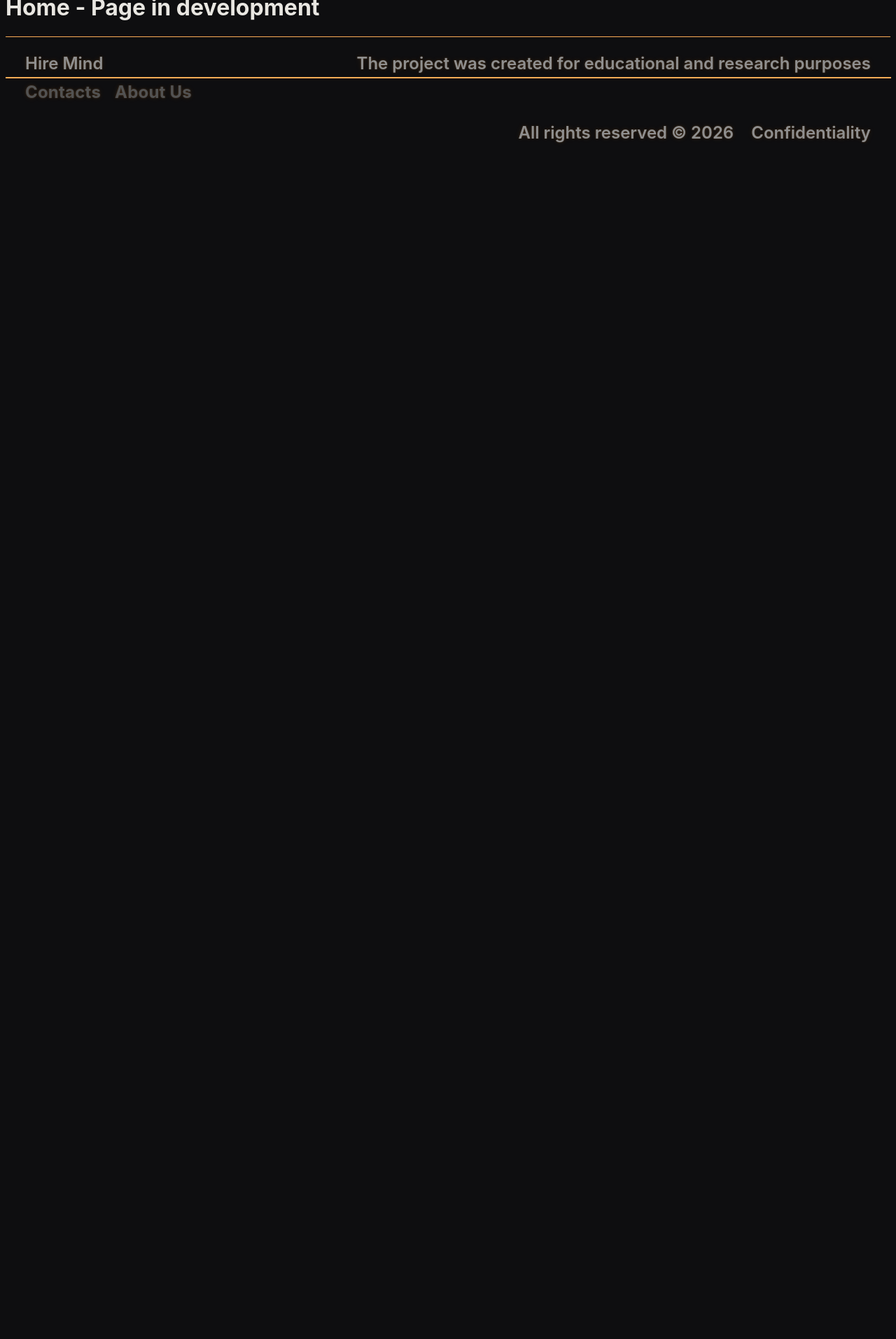
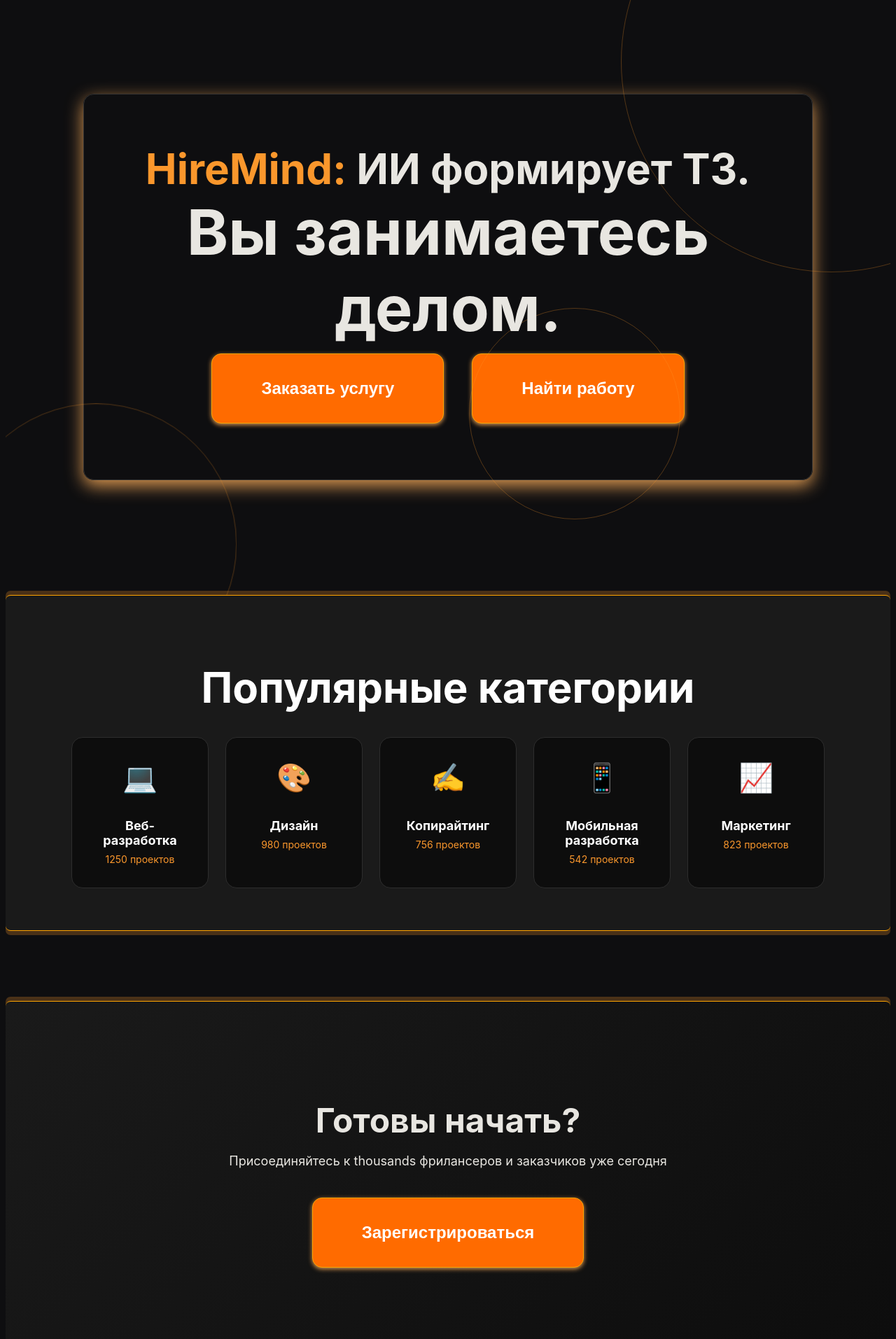
Before and after one commit to MaSidrenko/HireMind, a React (Vite) app in the folder frontend/: page / in a window 1280 px wide. Shown: the part 100-2013 px from the top of the page at 70% size. Before the commit the page ends 800 px from the top, so only its background shows below. Built offline with nearby package versions, Linux system fonts and the light colour scheme.

Commit message:
feat[frontend]: create a Home Page

```diff
--- a/frontend/src/app/App.tsx
+++ b/frontend/src/app/App.tsx
@@ -1,6 +1,6 @@
 import { Navbar } from "@/widgets";
 import { Footer } from "@/widgets";
-import { Contacts, AboutUs} from "@/pages";
+import { Contacts, AboutUs, Projects} from "@/pages";
 import "./App.css";
 import { PageRoutes } from "./providers/router/routeConfig";
 import { Route, Routes } from "react-router-dom";
@@ -16,6 +16,7 @@
 			<Routes>
 				<Route path="/contacts" element={<Contacts />} />
 				<Route path="/about" element={<AboutUs />} />
+				<Route path="/projects" element={<Projects />} />
 			</Routes>
 			<Footer></Footer>
 		</div>
--- a/frontend/src/pages/HomePage/Home.css
+++ b/frontend/src/pages/HomePage/Home.css
@@ -0,0 +1,266 @@
+.highligh-home-page {
+	color: #fa972c;
+}
+
+:root {
+	--orange-primary: #fa972c;
+	--black: #0d0d0d;
+	--black-light: #1a1a1a;
+	--black-gray: #2d2d2d;
+}
+
+.hero {
+	min-height: calc(100vh - 80px);
+	display: flex;
+	align-items: center;
+	justify-content: center;
+	position: relative;
+	overflow: hidden;
+	padding: 80px 0;
+}
+
+.hero-bg {
+	position: absolute;
+	inset: 0;
+	pointer-events: none;
+	z-index: 0;
+}
+
+/* .hero h1 {
+	position: relative;
+	z-index: 1;
+} */
+
+.hero-circle {
+	position: absolute;
+	border-radius: 50%;
+	border: 1px solid var(--orange-primary);
+	opacity: 0.3;
+}
+
+.hero-circle-1 {
+	width: 600px;
+	height: 600px;
+	top: -200px;
+	right: -200px;
+	animation: float 8s ease-in-out infinite;
+}
+
+.hero-circle-2 {
+	width: 400px;
+	height: 400px;
+	bottom: -100px;
+	left: -100px;
+	animation: float 10s ease-in-out infinite reverse;
+}
+
+.hero-circle-3 {
+	width: 300px;
+	height: 300px;
+	top: 50%;
+	left: 50%;
+	transform: translate(-50%, -50%);
+	animation: float 12s ease-in-out infinite;
+}
+
+@keyframes float {
+	0%,
+	100% {
+		transform: translate(0, 0);
+	}
+	50% {
+		transform: translate(30px, 30px);
+	}
+}
+
+.slogan-home-page {
+	font-size: 60px;
+	position: relative;
+	z-index: 1;
+	text-align: center;
+	max-width: 900px;
+	margin: 0;
+}
+
+.cat-text {
+	font-size: 60px;
+	position: relative;
+	z-index: 1;
+	text-align: center;
+	max-width: 900px;
+	margin: 35px auto;
+	color: white;
+}
+
+.border-slogan-home-page {
+	border: #333 1px solid;
+	/* box-shadow: 0 8px 12px -6px #de9a52; */
+	box-shadow: 0 8px 24px #de9a52;
+	padding: 70px;
+	border-radius: 15px;
+}
+
+.cat-container {
+	border: #333 1px solid;
+	/* box-shadow: 0 8px 12px -6px #de9a52; */
+	box-shadow: 0 2px 6px #de9a52;
+	padding: 70px;
+	border-radius: 15px;
+	color: #8f8f8f;
+	/* margin-bottom: 100px; */
+	margin: 200px;
+}
+
+.btn-main-page {
+	background-color: #ff6b00;
+	/* color: #fa972c; */
+	/* color: #2b2b2b7b; */
+	color: white;
+	border: orange 1px solid;
+	/* border: none; */
+	padding: 35px 70px;
+	font-size: 24px;
+	font-weight: 700;
+	border-radius: 14px;
+	box-shadow: 0 2px 6px #de9a52;
+	margin: 10px;
+	transition:
+		background-color 0.3s ease,
+		color 0.3s ease,
+		box-shadow 0.3s ease,
+		transform 0.3s ease;
+}
+
+.btn-main-page:hover {
+	background-color: transparent;
+	color: #fa972c;
+	box-shadow: 0 4px 12px #de9a52;
+	transform: translateY(-2px);
+}
+
+.btn-main-page:active {
+	background-color: #ff6b00;
+	color: #2b2b2b;
+	box-shadow: 0 2px 6px #de9a52;
+	transform: translateY(-2px);
+}
+
+.btn-main-page-container {
+	display: flex;
+	justify-content: center;
+	gap: 20px;
+}
+
+.home-page-another-size {
+	font-size: 90px;
+}
+
+@media (max-width: 1024px) {
+	.categories-grid {
+		grid-template-columns: repeat(3, 1fr);
+	}
+
+	.steps-grid {
+		grid-template-columns: repeat(2, 1fr);
+		gap: 48px;
+	}
+
+	.step-card:not(:last-child)::after {
+		display: none;
+	}
+}
+
+.categories-grid {
+	grid-template-columns: repeat(2, 1fr);
+}
+
+.categories {
+	padding: 60px 70px;
+	background: var(--black-light);
+	border-top: 1px orange solid;
+	border-bottom: 1px orange solid;
+	margin-bottom: 100px;
+	/* box-shadow: 100px 100px 100px orange; */
+	/* box-shadow: 0px 1px 1px 0px orange; */
+	box-shadow:
+		0 -6px 0px rgba(250, 151, 44, 0.25),
+		0 6px 0px rgba(250, 151, 44, 0.25);
+	border-radius: 7px;
+}
+
+.categories-grid {
+	display: grid;
+	grid-template-columns: repeat(5, 1fr);
+	gap: 24px;
+}
+
+.category-card {
+	background: var(--black);
+	border: 1px solid var(--black-gray);
+	border-radius: 16px;
+	padding: 32px 24px;
+	text-align: center;
+	transition: all 0.3s ease;
+	text-decoration: none;
+	color: inherit;
+	display: flex;
+	flex-direction: column;
+	align-items: center;
+}
+
+.category-card:hover {
+	border-color: var(--orange-primary);
+	transform: translateY(-4px);
+}
+
+.category-icon {
+	font-size: 40px;
+	display: block;
+	margin-bottom: 16px;
+}
+
+.category-name {
+	font-size: 18px;
+	margin-bottom: 8px;
+	color: #ffffff;
+	text-decoration: none;
+}
+
+.category-count {
+	font-size: 14px;
+	color: var(--orange-primary);
+}
+.container {
+	max-width: 1400px;
+	margin: 0 auto;
+	padding: 0 24px;
+}
+.cta-content {
+	text-align: center;
+}
+
+.cta-content h2 {
+	font-size: 48px;
+	margin-bottom: 16px;
+}
+
+.cta-content p {
+	font-size: 18px;
+	color: var(--gray-text);
+	margin-bottom: 32px;
+}
+.cta {
+	padding: 100px 0;
+	background: linear-gradient(
+		135deg,
+		var(--black-light) 0%,
+		var(--black) 100%
+	);
+	box-shadow:
+		0 -6px 0px rgba(250, 151, 44, 0.25),
+		0 6px 0px rgba(250, 151, 44, 0.25);
+	border-radius: 7px;
+	margin-bottom: 100px;
+	border-top: 1px orange solid;
+	border-bottom: 1px orange solid;
+}
--- a/frontend/src/pages/HomePage/Home.tsx
+++ b/frontend/src/pages/HomePage/Home.tsx
@@ -1,3 +1,98 @@
+import { Link, NavLink, useNavigate } from "react-router-dom";
+import "./Home.css";
+
 export default function Home() {
-  return (<h1>Home - Page in development</h1>);
+	const categories = [
+		{ name: "Веб-разработка", icon: "💻", count: 1250 },
+		{ name: "Дизайн", icon: "🎨", count: 980 },
+		{ name: "Копирайтинг", icon: "✍️", count: 756 },
+		{ name: "Мобильная разработка", icon: "📱", count: 542 },
+		{ name: "Маркетинг", icon: "📈", count: 823 },
+	];
+
+	const navigate = useNavigate();
+
+	return (
+		<div>
+			<div className="hero">
+				<div className="hero-bg">
+					<div className="hero-circle hero-circle-1"></div>
+					<div className="hero-circle hero-circle-2"></div>
+					<div className="hero-circle hero-circle-3"></div>
+				</div>
+				<div className="border-slogan-home-page">
+					<h1 className="slogan-home-page">
+						<span className="highligh-home-page">HireMind:</span> ИИ
+						формирует ТЗ. <br />{" "}
+						<span className="home-page-another-size">
+							Вы занимаетесь делом.
+						</span>
+					</h1>
+					<div className="btn-main-page-container">
+						<button
+							className="btn-main-page"
+							onClick={() => {
+								navigate("/sign-in");
+							}}
+						>
+							Заказать услугу
+						</button>
+						<button
+							className="btn-main-page"
+							onClick={() => {
+								navigate("/sign-in");
+							}}
+						>
+							Найти работу
+						</button>
+					</div>
+				</div>
+			</div>
+			<div>
+				<section className="categories">
+					<h3 className="cat-text">Популярные категории</h3>
+					<div className="container">
+						<div className="categories-grid">
+							{categories.map((cat, idx) => (
+								<NavLink
+									to="/projects"
+									key={idx}
+									className="category-card"
+								>
+									<span className="category-icon">
+										{cat.icon}
+									</span>
+									<h3 className="category-name">
+										{cat.name}
+									</h3>
+									<span className="category-count">
+										{cat.count} проектов
+									</span>
+								</NavLink>
+							))}
+						</div>
+					</div>
+				</section>
+			</div>
+			<section className="cta">
+				<div className="container">
+					<div className="cta-content">
+						<h2>Готовы начать?</h2>
+						<p>
+							Присоединяйтесь к thousands фрилансеров и заказчиков
+							уже сегодня
+						</p>
+						<button
+							className="btn-main-page"
+							onClick={() => {
+								navigate("/sign-up");
+							}}
+						>
+							Зарегистрироваться
+						</button>
+					</div>
+				</div>
+			</section>
+		</div>
+	);
 }
--- /dev/null
+++ b/frontend/src/pages/ProjectsPage/Project.tsx
@@ -0,0 +1,7 @@
+export default function Projects() {
+	return (
+		<h1>
+			Project - Page in development
+		</h1>
+	)
+}
--- /dev/null
+++ b/frontend/src/pages/ProjectsPage/index.ts
@@ -0,0 +1 @@
+export { default as Projects } from "./Project.tsx";
--- a/frontend/src/pages/index.ts
+++ b/frontend/src/pages/index.ts
@@ -3,3 +3,4 @@
 export { SignIn } from "./SignInPage";
 export { Contacts } from "./ContactsPage";
 export { AboutUs } from "./AboutUsPage";
+export { Projects } from "./ProjectsPage";
--- a/frontend/src/widgets/footer/Footer.tsx
+++ b/frontend/src/widgets/footer/Footer.tsx
@@ -7,7 +7,7 @@
 			<div className="footer-container">
 				<div className="footer-top-row">
 					<div className="footer-logo-container">
-						<span className="footer-project-name">Hire Mind</span>
+						<span className="footer-project-name">HireMind</span>
 					</div>
 					<span className="footer-info">
 						The project was created for educational and research
```
Also changed, not shown: frontend/src/pages/ProjectsPage/Project.css (added).
